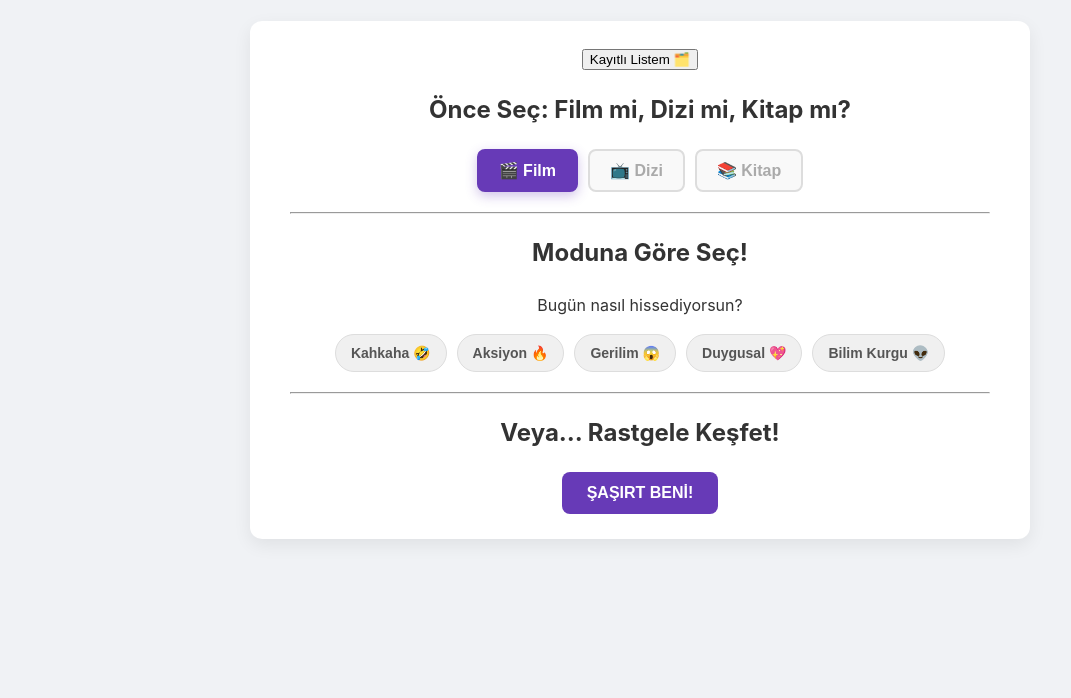
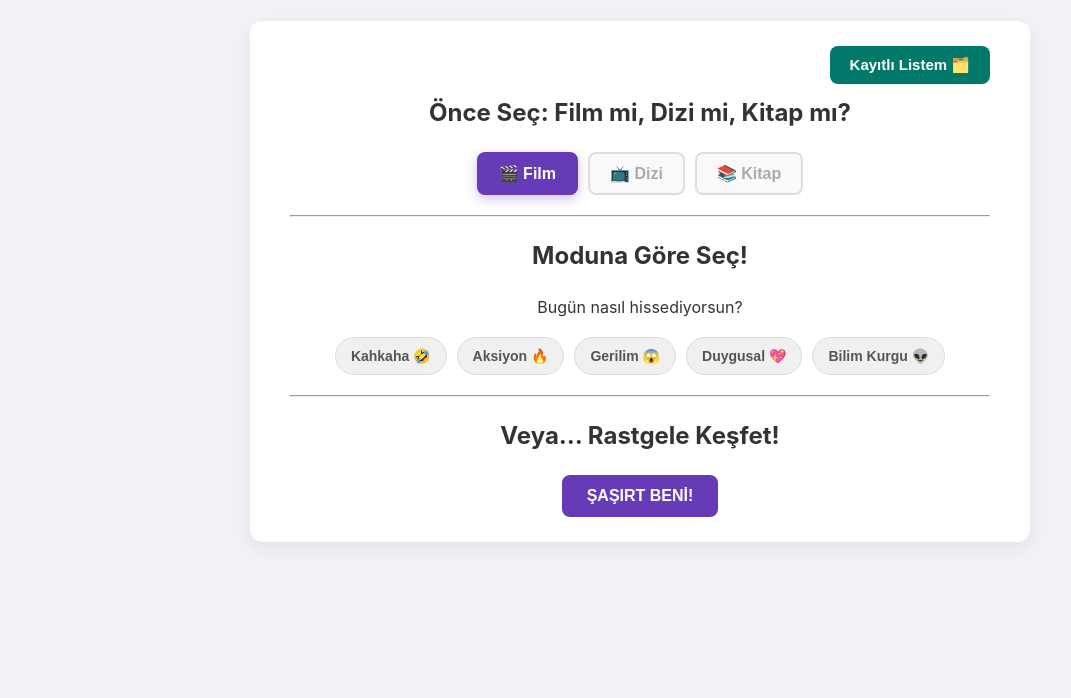
Before and after one commit to ilkeripek-dev/film-onerici, a plain HTML site: page index.html in a window 1280 px wide. Shown: the part 102-800 px from the top of the page, without its empty margins (0-1071 px from the left). Drawn offline with Linux system fonts and the light colour scheme.

Commit message:
Update style.css

```diff
--- a/style.css
+++ b/style.css
@@ -133,3 +133,26 @@ h1 {
     box-shadow: 0 4px 12px rgba(103, 58, 183, 0.3); /* Mor bir parlama */
 
 }
+/* --- 8. YENİ BÖLÜM: Kayıtlı Liste Butonu --- */
+.list-header {
+    text-align: right; /* Butonu sağa yaslayalım */
+    margin-bottom: -10px; /* Alttaki çizgiye biraz yaklaşsın */
+}
+
+.list-btn {
+    background-color: #00796B; /* Ana mor renkten farklı, yeşilimsi bir renk */
+    color: white;
+    padding: 10px 20px;
+    border: none;
+    border-radius: 8px;
+    font-size: 15px;
+    font-weight: bold;
+    cursor: pointer;
+    transition: all 0.3s ease;
+}
+
+.list-btn:hover {
+    background-color: #004D40; /* Koyu yeşil */
+    transform: translateY(-2px);
+    box-shadow: 0 4px 10px rgba(0, 77, 64, 0.3);
+}
```
